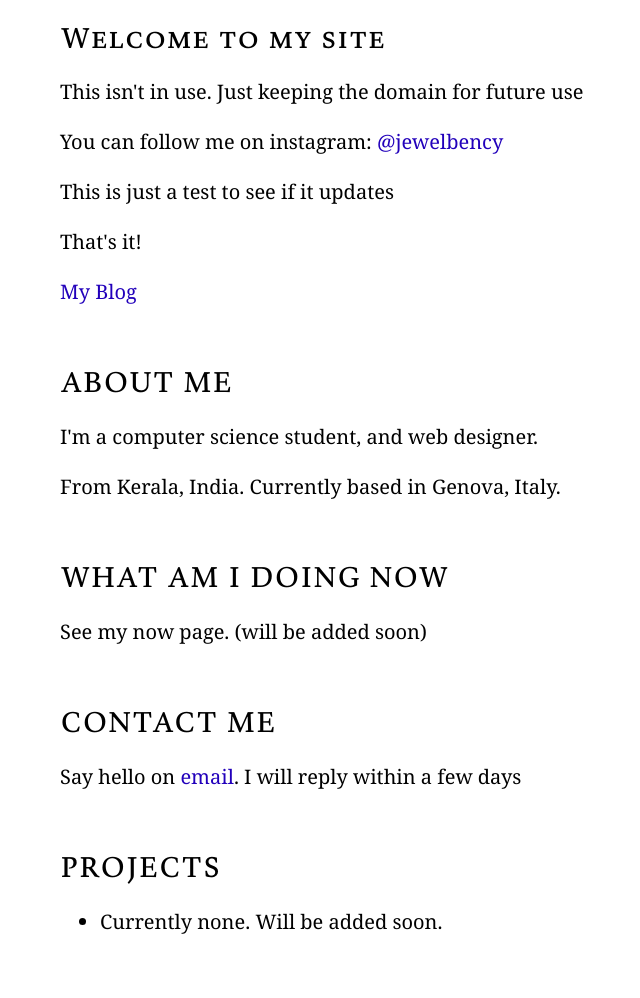
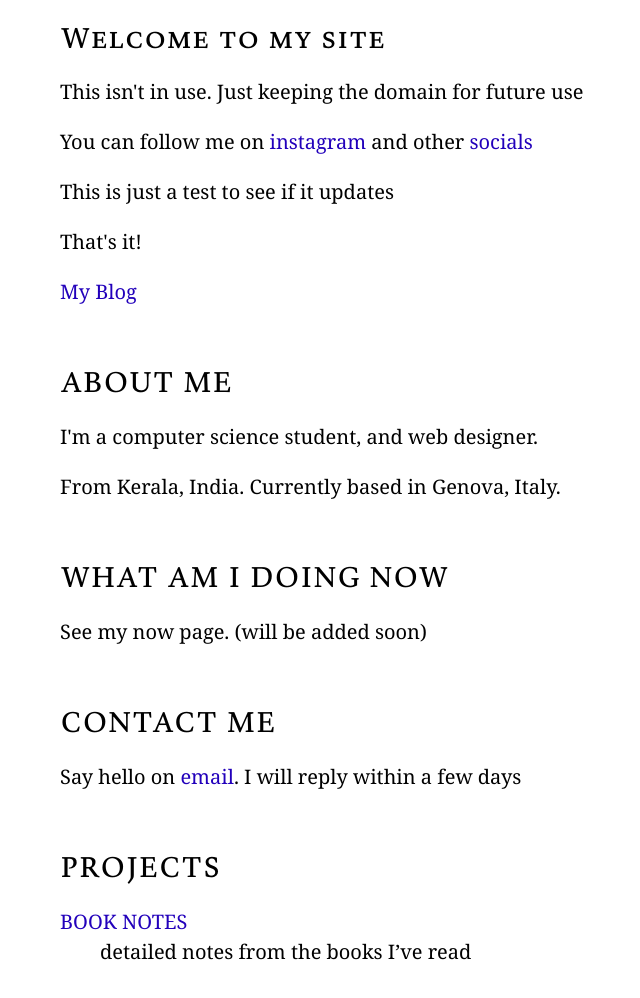
Before and after one commit to jwlben11/jewel-website, a plain HTML site: page index.html in a window 1280 px wide. Shown: the part 160-1158 px from the top of the page, without its empty margins (180-820 px from the left). Drawn offline with Linux system fonts and the light colour scheme.

Commit message:
changes to site

```diff
--- a/index.html
+++ b/index.html
@@ -13,7 +13,7 @@
 <hr>
 <h2 id="welcome-to-my-site">Welcome to my site</h2>
 <p>This isn&#39;t in use. Just keeping the domain for future use</p>
-<p>You can follow me on instagram: <a href="https://www.instagram.com/jewelbency">@jewelbency</a></p>
+<p>You can follow me on <a href="https://www.instagram.com/jewelbency">instagram</a> and other <a href="/socials">socials</a></p>
 <p>This is just a test to see if it updates</p>
 <p>That&#39;s it!</p>
 <p><a href="blog.html">My Blog</a></p>
@@ -26,8 +26,7 @@
 <p>Say hello on <a href="mailto:jwlben11@gmail.com?">email</a>.
 I will reply within a few days</p>
 <h2 id="projects">PROJECTS</h2>
-<ul>
-<li>Currently none. Will be added soon.</li>
-</ul>
+<a href="/books" class="style0">BOOK NOTES</a>
+<dd class="style-0">detailed notes from the books I’ve read</dd>
 </body>
 </html>
```
Also changed, not shown: blog.html (+3 -2 lines), socials.html (added, +13 -0 lines).
